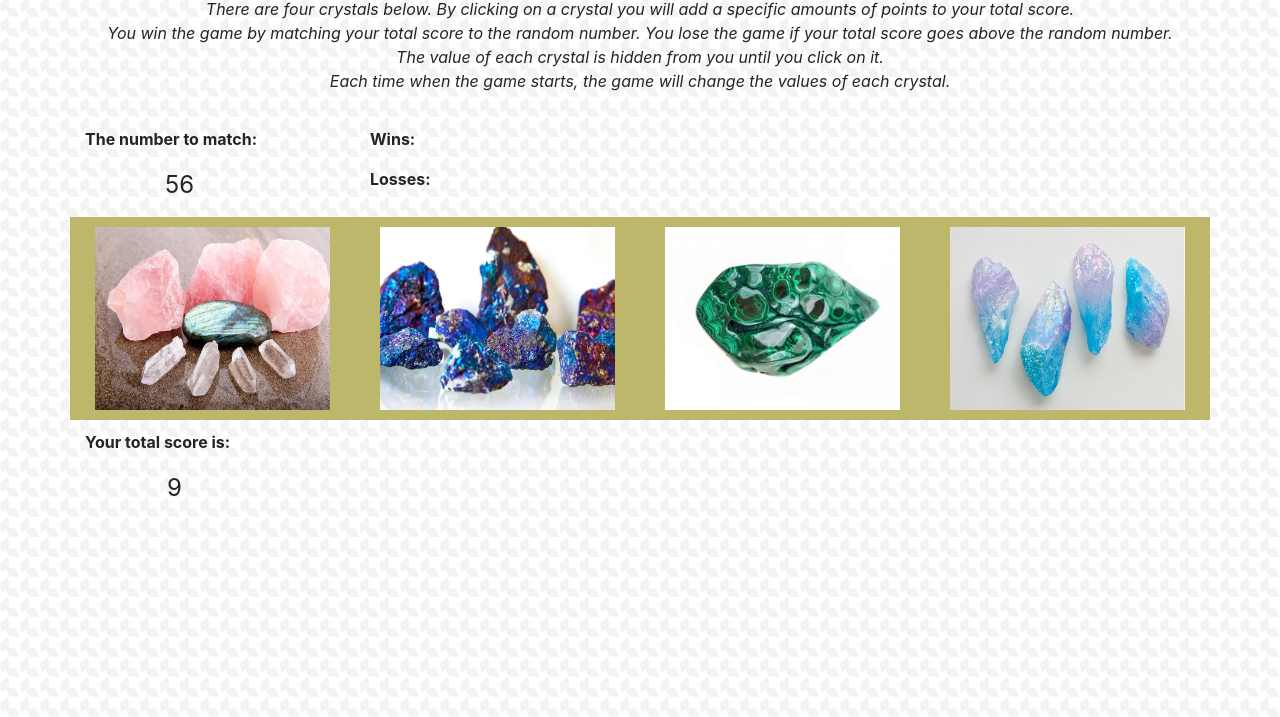
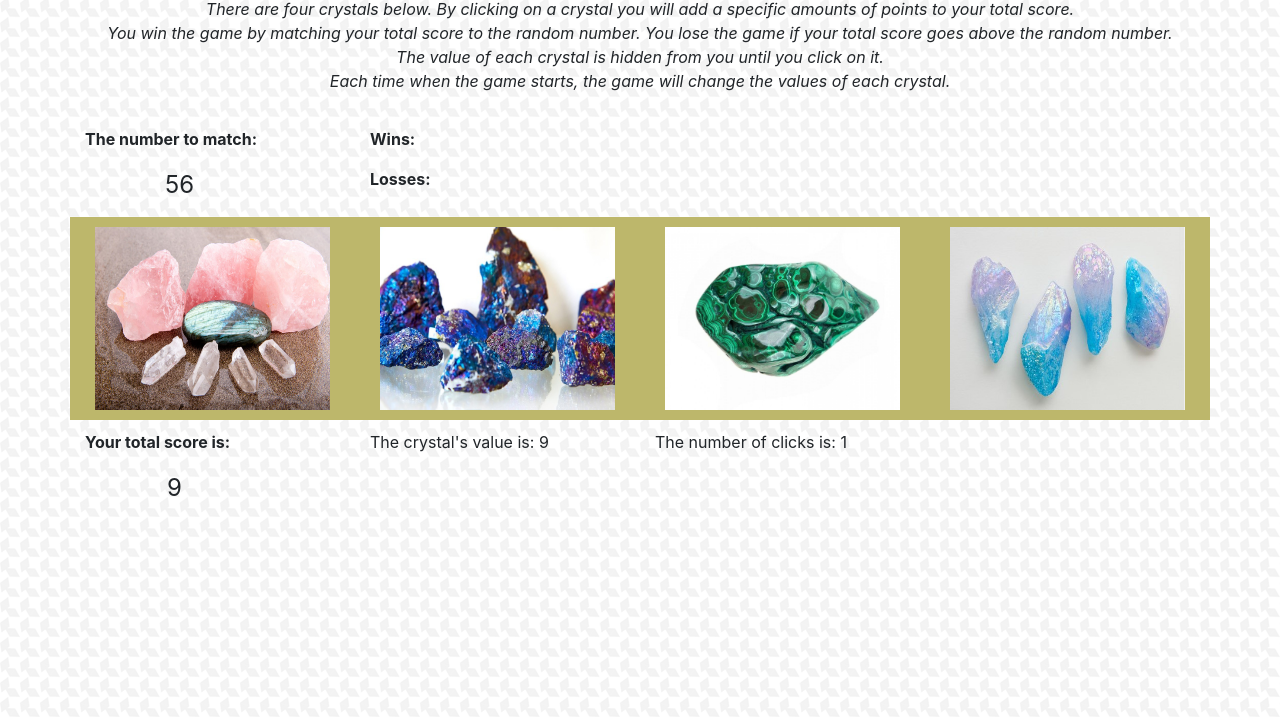
Before and after one commit to rainbojack1/unit-4-game, a plain HTML site: page index.html in a window 1280 px wide. Both pictures are taken after a click on the picture 212 px from the left and 401 px from the top of the page. Shown: the part 83-800 px from the top of the page. Drawn offline with nearby package versions, Linux system fonts and the light colour scheme.

Commit message:
Added a display for crystal value and number of clicks.

```diff
--- a/assets/javascript/game.js
+++ b/assets/javascript/game.js
@@ -3,6 +3,7 @@ var wins = 0;
 var losses = 0;
 var crystalNum;
 var total = 0;
+var clicks = 0;
 
 $(document).ready(function(){
 
@@ -39,7 +40,7 @@ $(document).ready(function(){
             setTimeout(function(){
                 alert("You win! Let's play again.");
                 resetGame();
-            }, 1000);
+            }, 1000 * 0.5);
             wins++;
         }
     }
@@ -58,10 +59,14 @@ $(document).ready(function(){
         $("#totalScore").text(total);
         $("#wins").text(wins);
         $("#losses").text(losses);
+        $("#crystalValue").text(crystalAmt);
+        $("#clicks").text(clicks);
     };
 
     function resetGame(){
         total = 0;
+        crystalAmt = 0;
+        clicks = 0;
         updateStats();
         generateNum();
     };
@@ -69,14 +74,15 @@ $(document).ready(function(){
     //on click function
     $("img").click(function(){
         setCrystalNumber();
-
+        clicks++;
         //display crystal amount based on which crystal was clicked
         //instead of using a bunch of if statements to determine which crystal was clicked I can use $(this)
         console.log("this: ", $(this).attr("ammount"));
         var crystalScore = parseInt($(this).attr("ammount"));
         total += crystalScore;
         $("#totalScore").text(total);
-
+        $("#crystalValue").text(crystalAmt);
+        $("#clicks").text(clicks);
         //determine if the game has been won or lost
         determineWin();
         determineLose();
--- a/index.html
+++ b/index.html
@@ -63,6 +63,18 @@
                 <span id="totalScore">0</span>
             </div>
         </div>
+        <div class="col-md-3">
+                <div class="spacing">
+                    <div>The crystal's value is: <span id="crystalValue">0</span></div>
+
+                </div>
+            </div>
+            <div class="col-md-3">
+                    <div class="spacing">
+                        <div>The number of clicks is: <span id="clicks">0</span></div>
+
+                    </div>
+                </div>
     </div>
 
 </div>
```
Also changed, not shown: 1 other file.
